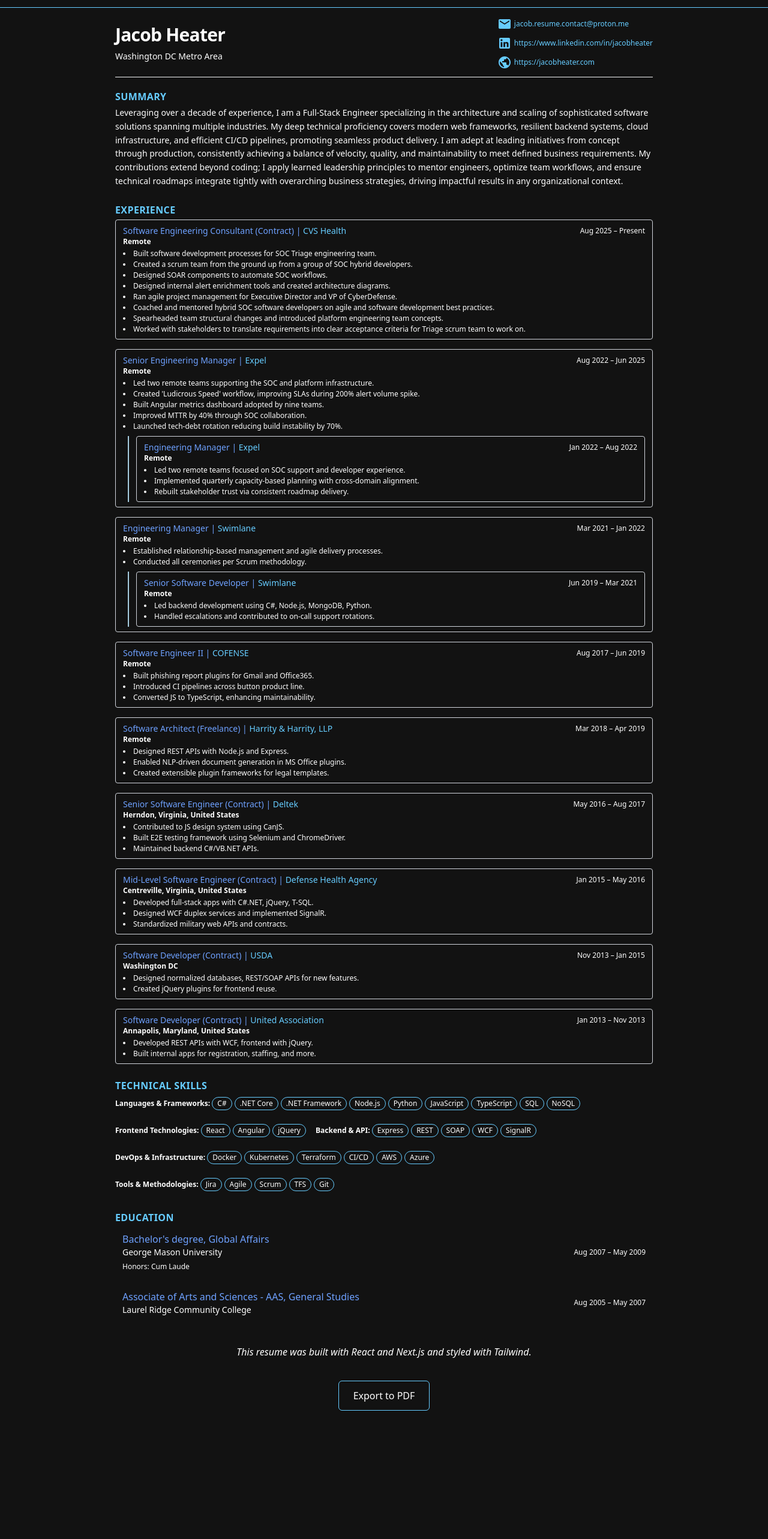
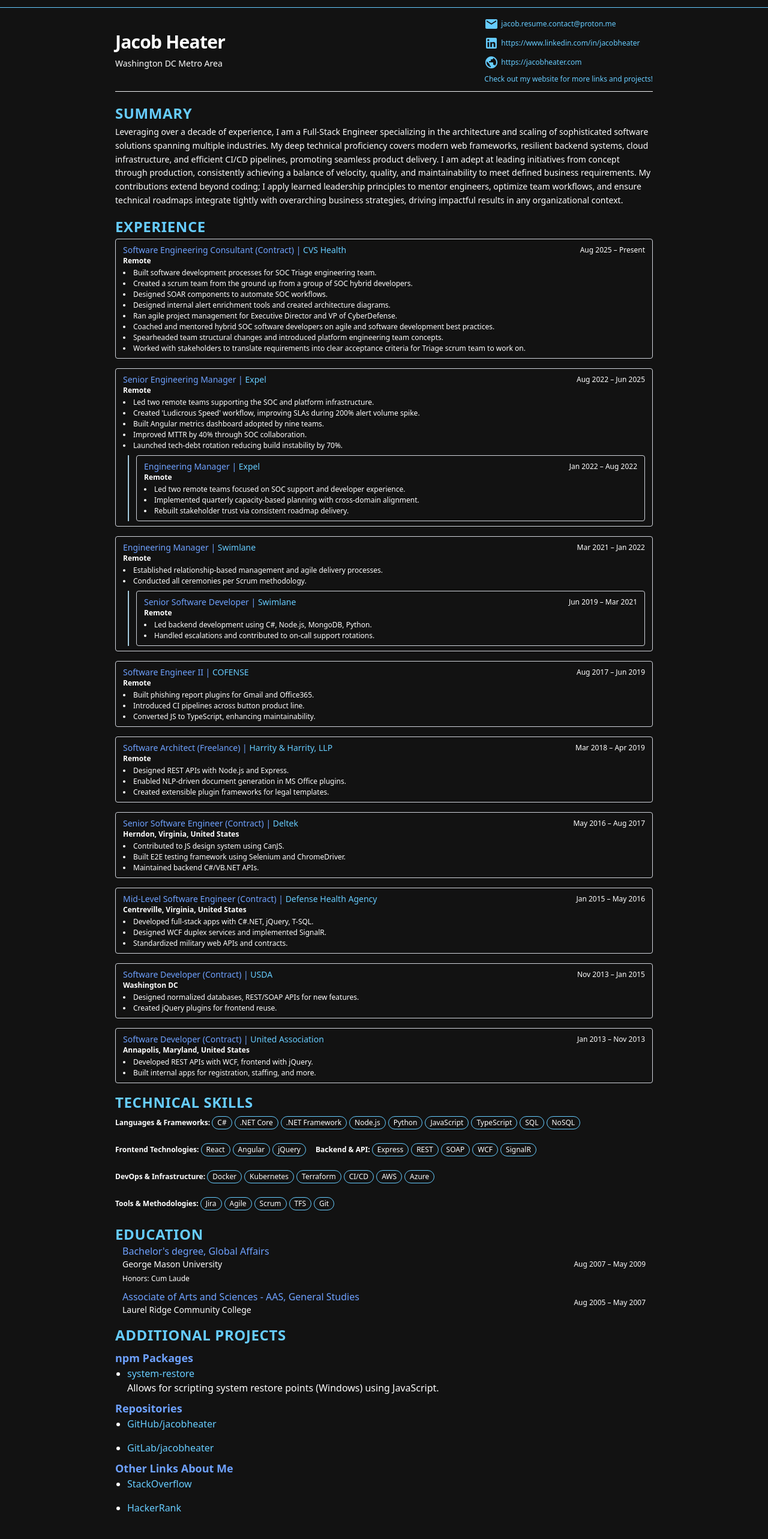
Before and after one commit to JacobHeater/jacobheater.github.io, a Next.js app: page /about/resume in a window 1280 px wide. Shown: the part 60-2626 px from the top of the page at 60% size. Before the commit the page ends 2452 px from the top, so only its background shows below. Built offline with nearby package versions, Linux system fonts and the light colour scheme; a web font is replaced by a local one.

Commit message:
feat: remove react-qr-code dependency and add LinksAboutMe component to showcase additional projects and links

```diff
--- a/package.json
+++ b/package.json
@@ -28,7 +28,6 @@
     "react": "^19.0.0",
     "react-dom": "^19.0.0",
     "react-markdown": "^10.1.0",
-    "react-qr-code": "^2.0.15",
     "react-tooltip": "^5.28.1",
     "rehype-katex": "^7.0.1",
     "remark-gfm": "^4.0.1",
--- a/src/app/about/resume/links/page.tsx
+++ b/src/app/about/resume/components/links/links-about-me.tsx
@@ -1,11 +1,14 @@
-import { Heading } from '../components/heading';
-import { SubHeading } from '../components/sub-heading';
+import { SubHeading } from "../sub-heading";
 
 export default function LinksAboutMe() {
   return (
     <div>
-      <Heading text="Additional Projects" />
-      <SubHeading text="npm Packages" className="text-[var(--primary)]" />
+      <div className="text-2xl font-semibold tracking-wide uppercase text-[var(--primary)]">
+        Additional Projects
+      </div>
+      <div className="text-lg font-semibold mt-2 text-[var(--job)]">
+        npm Packages
+      </div>
       <ul className="list-disc pl-5 space-y-4 text-[var(--foreground)]">
         <li>
           <a
@@ -20,7 +23,7 @@
           </span>
         </li>
       </ul>
-      <SubHeading text="Repositories" className="text-[var(--primary)]" />
+      <div className="text-lg font-semibold mt-2 text-[var(--job)]">Repositories</div>
       <ul className="list-disc pl-5 space-y-4 text-[var(--foreground)]">
         <li>
           <a
@@ -37,10 +40,7 @@
           </a>
         </li>
       </ul>
-      <SubHeading
-        text="Other Links About Me"
-        className="text-[var(--primary)]"
-      />
+      <div className="text-lg font-semibold mt-2 text-[var(--job)]">Other Links About Me</div>
       <ul className="list-disc pl-5 space-y-4 text-[var(--foreground)]">
         <li>
           <a
--- a/src/app/about/resume/page.tsx
+++ b/src/app/about/resume/page.tsx
@@ -4,15 +4,15 @@
 import { resume } from './data/resume/resume';
 import { IExperienceEntry } from './models/resume';
 import { Public, Email, LinkedIn } from '@mui/icons-material';
-import QRCode from 'react-qr-code';
 import { Button } from '@/app/components/button';
 import { Tooltip } from 'react-tooltip';
 import day from 'dayjs';
+import LinksAboutMe from './components/links/links-about-me';
 
 export default function ResumePage() {
   return (
     <>
-      <div className="min-h-screen py-4">
+      <div className="min-h-screen pt-4">
         <HtmlTitle title="Jacob Heater - Resume" />
         <div>
           <div className="flex flex-col sm:flex-row sm:items-center sm:justify-between gap-2 border-b border-gray-100 pb-3 mb-5">
@@ -22,7 +22,7 @@
               </h1>
               <div className="text-sm mt-2">{resume.location}</div>
             </div>
-            <div className="flex flex-col flex-wrap gap-2 mt-2 sm:mt-0">
+            <div className="flex flex-col flex-wrap gap-2">
               <ContactLink
                 href={`mailto:${resume.publicEmailAddress}`}
                 label={resume.publicEmailAddress}
@@ -45,30 +45,33 @@
                 label={resume.website}
                 icon={<Public />}
               />
+              <div className="text-xs text-[var(--primary)]">
+                Check out my website for more links and projects!
+              </div>
             </div>
           </div>
-          <section className="mb-6">
-            <h2 className="text-base font-semibold mb-1 tracking-wide uppercase text-[var(--primary)]">
+          <section className="mb-4">
+            <div className="text-2xl font-semibold mb-1 tracking-wide uppercase text-[var(--primary)]">
               Summary
-            </h2>
+            </div>
             <p className="text-sm leading-relaxed">
               {resume.professionalSummary}
             </p>
           </section>
-          <section className="mb-6">
-            <h2 className="text-base font-semibold mb-1 tracking-wide uppercase text-[var(--primary)]">
+          <section className="mb-4">
+            <div className="text-2xl font-semibold mb-1 tracking-wide uppercase text-[var(--primary)]">
               Experience
-            </h2>
+            </div>
             <div className="flex flex-col gap-4">
               {resume.experience.map((exp, idx) => (
                 <ExperienceEntry key={idx} entry={exp} />
               ))}
             </div>
           </section>
-          <section className="mb-6">
-            <h2 className="text-base font-semibold mb-1 tracking-wide uppercase text-[var(--primary)]">
+          <section className="mb-4">
+            <div className="text-2xl font-semibold mb-1 tracking-wide uppercase text-[var(--primary)]">
               Technical Skills
-            </h2>
+            </div>
             <div className="flex flex-wrap gap-3">
               {resume.technicalSkills.map((skill, idx) => (
                 <div key={idx} className="mb-1">
@@ -87,14 +90,14 @@
             </div>
           </section>
           <section>
-            <h2 className="text-base font-semibold mb-1 tracking-wide uppercase text-[var(--primary)]">
+            <div className="text-2xl font-semibold tracking-wide uppercase text-[var(--primary)]">
               Education
-            </h2>
-            <div className="flex flex-col gap-3">
+            </div>
+            <div className="flex flex-col gap-2">
               {resume.education.map((edu, idx) => (
                 <div
                   key={idx}
-                  className="flex flex-col sm:flex-row sm:justify-between sm:items-center px-3 py-2">
+                  className="flex flex-col sm:flex-row sm:justify-between sm:items-center px-3">
                   <div>
                     <span className="font-medium text-[var(--job)]">
                       {edu.degree}
@@ -106,23 +109,18 @@
                       </span>
                     )}
                   </div>
-                  <span className="text-xs mt-1 sm:mt-0 sm:text-right">
+                  <span className="text-xs sm:text-right">
                     {formatDate(edu.startDate)} – {formatDate(edu.endDate)}
                   </span>
                 </div>
               ))}
             </div>
           </section>
+          <section className="no-print mt-4">
+            <LinksAboutMe />
+          </section>
         </div>
         <BuiltWithReact />
-        <div className="absolute only-print top-0 right-0 w-[50px] flex flex-col items-center justify-center text-center">
-          <p className="text-xs mb-2 w-full">Links</p>
-          <QRCode
-            value="https://jacobheater.com/about/resume/links"
-            className="block w-full h-auto"
-          />
-          <p className="text-xs mt-2 w-full">About Me</p>
-        </div>
       </div>
       <div className="no-print text-center mt-5">
         <Tooltip
--- a/src/app/layout-client.tsx
+++ b/src/app/layout-client.tsx
@@ -95,7 +95,7 @@
             <DarkModeIcon />
           </div>
         </header>
-        <main className="flex-grow flex-shrink-0 py-10 pt-[72px] print:pt-0 print:py-0 print:m-0 w-[90vw] md:w-[70vw] mx-auto">
+        <main className="flex-grow flex-shrink-0 py-10 pt-[72px] print:pt-0 print:py-0 w-[90vw] md:w-[70vw] print:w-[95vw] mx-auto">
           {children}
         </main>
         <SwipeableDrawer
```
Also changed, not shown: 1 other file (tests, documents, lock files or other folders).
